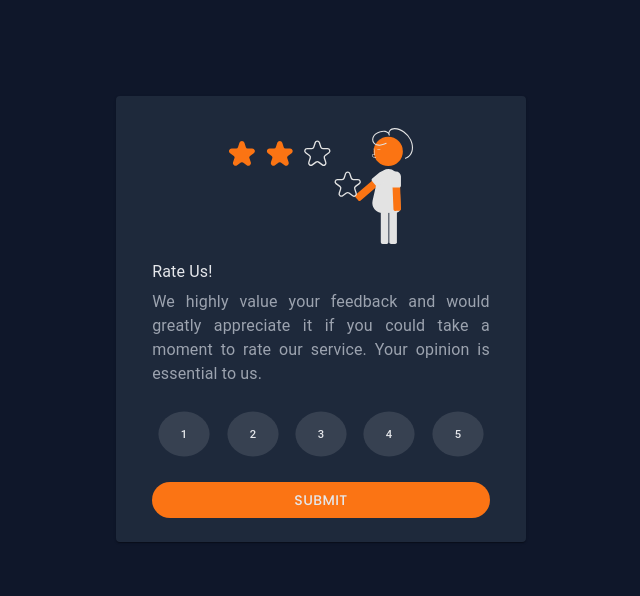
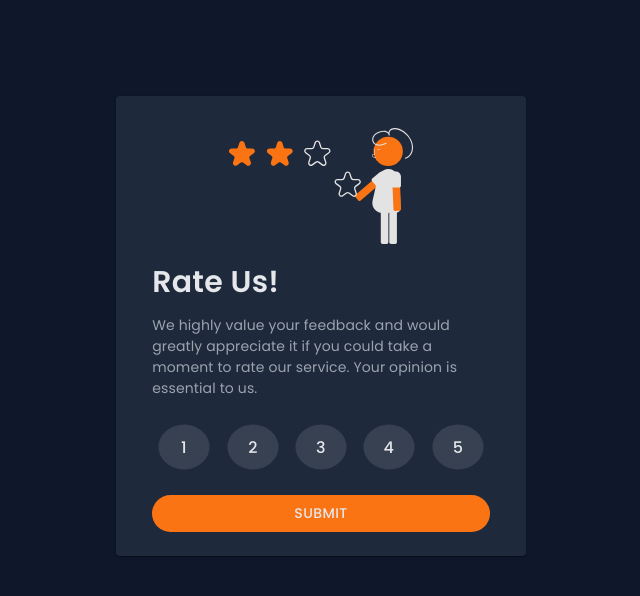
Before and after one commit to tehcanai/ratingApp, a Next.js app: page / in a window 1280 px wide. Shown: the top 596 px of the page, without its empty margins (319-959 px from the left). Built offline with nearby package versions, Linux system fonts and the light colour scheme.

Commit message:
css fix - front page

```diff
--- a/src/app/components/circle_button.js
+++ b/src/app/components/circle_button.js
@@ -27,8 +27,12 @@ export default function CircleButton(props) {
         style={{backgroundColor: (props.selected ? theme.normal_grey : (isHover ? theme.orange : theme.dark_grey)),
                 color: theme.light_grey,
                 borderRadius: '50%',
-                scale: isClicked ? '0.85' : '0.8'}}
-        className={clsx("text-xl w-6 h-14", poppins.className)}
+                scale: isClicked ? '0.85' : '0.8',
+                fontFamily: poppins.style.fontFamily,
+                width: '24px',
+                height: '56px',
+                fontSize: '20px',
+            }}
         onMouseEnter={handleMouseEnter}
         onMouseLeave={handleMouseLeave}
         onPointerDown={handleClick}
--- a/src/app/page.js
+++ b/src/app/page.js
@@ -48,10 +48,11 @@ export default function App() {
             src="review.svg">
             </CardMedia>
             <CardContent>
-              <Typography align="left" gutterBottom="24" color={theme.light_grey} className={clsx(poppins.className, "font-semibold text-3xl sm:px-0 px-8")}>
+              <Typography align="left" gutterBottom="24" color={theme.light_grey} style={{fontFamily: poppins.style.fontFamily, fontWeight: 600, fontSize: '30px'}}>
                 Rate Us!
               </Typography>
-              <Typography paragraph="true" color={{color: "#9ca3af"}} className={clsx(poppins.className, "sm:text-justify text-left font-normal text-m sm:px-0 px-8")}>
+              <Typography paragraph="true" color={{color: "#9ca3af"}}
+              style={{fontFamily: poppins.style.fontFamily, fontWeight: 400, fontSize: '14px', textAlign: 'left'}}>
                 We highly value your feedback and would greatly appreciate it if
                 you could take a moment to rate our service.
                 Your opinion is essential to us.
```
